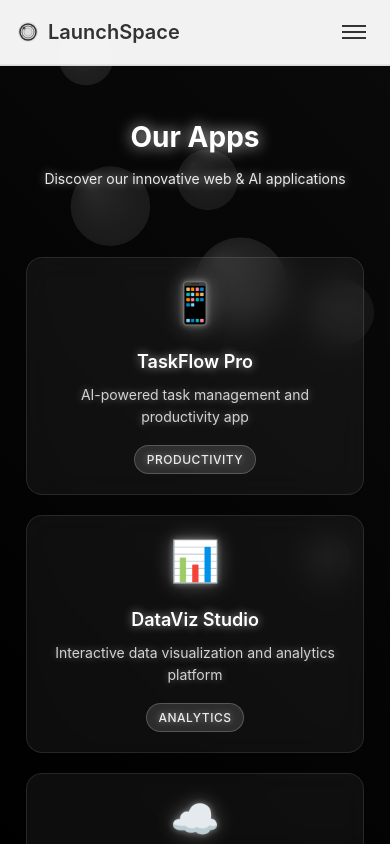
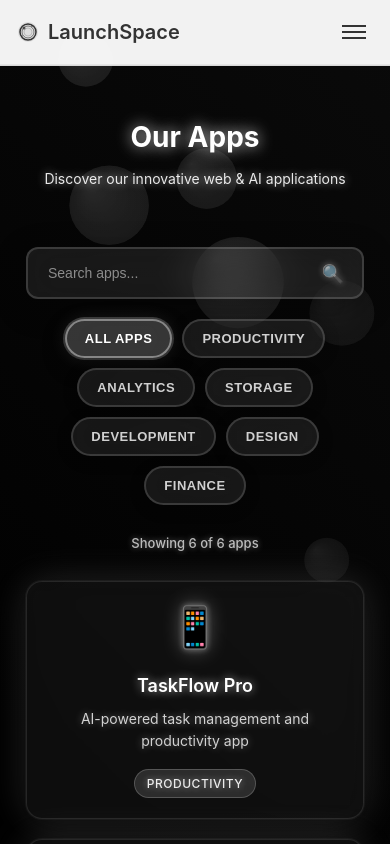
Before and after one commit to UzayPoyrza/LaunchSpace, a React (Create React App) app: page /apps in a window 390 px wide. Shown: the top 844 px of the page. Built offline with nearby package versions, Linux system fonts and the light colour scheme.

Commit message:
Add flashlight cursor effect, search and filter functionality for apps, and enhance styling for better responsiveness

```diff
--- a/src/App.css
+++ b/src/App.css
@@ -129,6 +129,32 @@ body::before {
 
 .App {
   min-height: 100vh;
+}
+
+/* Flashlight/Spotlight Cursor Effect */
+.flashlight-effect {
+  position: fixed;
+  width: 500px;
+  height: 500px;
+  background: radial-gradient(
+    circle,
+    rgba(255, 255, 255, 0.08) 0%,
+    rgba(255, 255, 255, 0.04) 20%,
+    rgba(255, 255, 255, 0.02) 40%,
+    rgba(255, 255, 255, 0.01) 60%,
+    transparent 80%
+  );
+  border-radius: 50%;
+  pointer-events: none;
+  z-index: 1;
+  mix-blend-mode: screen;
+}
+
+/* Hide flashlight on mobile */
+@media (max-width: 768px) {
+  .flashlight-effect {
+    display: none;
+  }
 }
 
 /* Navigation */
--- a/src/App.tsx
+++ b/src/App.tsx
@@ -7,12 +7,23 @@ import BubbleBackground from './BubbleBackground';
 
 function AppContent() {
   const [isMenuOpen, setIsMenuOpen] = useState(false);
+  const [mousePosition, setMousePosition] = useState({ x: 0, y: 0 });
   const location = useLocation();
   const isHomePage = location.pathname === '/';
 
   const toggleMenu = () => {
     setIsMenuOpen(!isMenuOpen);
   };
+
+  // Track mouse position for flashlight effect
+  useEffect(() => {
+    const handleMouseMove = (e: MouseEvent) => {
+      setMousePosition({ x: e.clientX, y: e.clientY });
+    };
+
+    window.addEventListener('mousemove', handleMouseMove);
+    return () => window.removeEventListener('mousemove', handleMouseMove);
+  }, []);
 
   // Close mobile menu when screen gets bigger
   useEffect(() => {
@@ -37,6 +48,15 @@ function AppContent() {
 
   return (
     <div className={`App ${isHomePage ? 'home-page' : ''}`}>
+      {/* Flashlight/Spotlight Cursor Effect */}
+      <div
+        className="flashlight-effect"
+        style={{
+          left: mousePosition.x - 250,
+          top: mousePosition.y - 250,
+        }}
+      />
+
       {/* Bubble Background for non-home pages */}
       {!isHomePage && <BubbleBackground />}
 
--- a/src/Apps.css
+++ b/src/Apps.css
@@ -27,10 +27,142 @@
   text-shadow: 0 0 10px rgba(255, 255, 255, 0.6);
 }
 
+/* Search and Filter Section */
+.search-filter-section {
+  max-width: 1200px;
+  margin: 0 auto 40px;
+  padding: 0 20px;
+}
+
+.search-container {
+  position: relative;
+  max-width: 500px;
+  margin: 0 auto 30px;
+}
+
+.search-input {
+  width: 100%;
+  padding: 18px 60px 18px 24px;
+  background: rgba(255, 255, 255, 0.08);
+  border: 2px solid rgba(255, 255, 255, 0.15);
+  border-radius: 16px;
+  color: white;
+  font-size: 16px;
+  backdrop-filter: blur(20px);
+  transition: all 0.3s ease;
+  box-shadow: 0 8px 32px rgba(0, 0, 0, 0.3);
+}
+
+.search-input::placeholder {
+  color: rgba(255, 255, 255, 0.5);
+}
+
+.search-input:focus {
+  outline: none;
+  background: rgba(255, 255, 255, 0.12);
+  border-color: rgba(255, 255, 255, 0.3);
+  box-shadow:
+    0 8px 32px rgba(0, 0, 0, 0.3),
+    0 0 0 4px rgba(255, 255, 255, 0.1);
+  transform: translateY(-2px);
+}
+
+.search-icon {
+  position: absolute;
+  right: 24px;
+  top: 50%;
+  transform: translateY(-50%);
+  font-size: 20px;
+  color: rgba(255, 255, 255, 0.6);
+  pointer-events: none;
+}
+
+.category-filters {
+  display: flex;
+  justify-content: center;
+  gap: 16px;
+  flex-wrap: wrap;
+}
+
+.category-filter-btn {
+  background: rgba(255, 255, 255, 0.08);
+  border: 2px solid rgba(255, 255, 255, 0.15);
+  color: rgba(255, 255, 255, 0.8);
+  padding: 12px 24px;
+  border-radius: 25px;
+  font-size: 14px;
+  font-weight: 600;
+  cursor: pointer;
+  transition: all 0.3s ease;
+  backdrop-filter: blur(20px);
+  box-shadow: 0 4px 16px rgba(0, 0, 0, 0.2);
+  text-transform: uppercase;
+  letter-spacing: 0.5px;
+}
+
+.category-filter-btn:hover {
+  background: rgba(255, 255, 255, 0.15);
+  border-color: rgba(255, 255, 255, 0.25);
+  transform: translateY(-3px);
+  box-shadow:
+    0 8px 25px rgba(0, 0, 0, 0.3),
+    0 0 0 2px rgba(255, 255, 255, 0.1);
+}
+
+.category-filter-btn.active {
+  background: rgba(255, 255, 255, 0.2);
+  border-color: rgba(255, 255, 255, 0.4);
+  color: white;
+  box-shadow:
+    0 8px 25px rgba(0, 0, 0, 0.3),
+    0 0 0 2px rgba(255, 255, 255, 0.2),
+    0 0 20px rgba(255, 255, 255, 0.1);
+}
+
+.results-info {
+  text-align: center;
+  margin-bottom: 30px;
+  color: rgba(255, 255, 255, 0.7);
+  font-size: 14px;
+  font-weight: 500;
+}
+
+.no-results {
+  text-align: center;
+  padding: 60px 20px;
+  color: rgba(255, 255, 255, 0.7);
+}
+
+.no-results p {
+  font-size: 18px;
+  margin-bottom: 20px;
+}
+
+.clear-filters-btn {
+  background: rgba(255, 255, 255, 0.1);
+  border: 2px solid rgba(255, 255, 255, 0.2);
+  color: white;
+  padding: 12px 24px;
+  border-radius: 12px;
+  font-size: 14px;
+  font-weight: 600;
+  cursor: pointer;
+  transition: all 0.3s ease;
+  backdrop-filter: blur(20px);
+  box-shadow: 0 4px 16px rgba(0, 0, 0, 0.2);
+}
+
+.clear-filters-btn:hover {
+  background: rgba(255, 255, 255, 0.2);
+  border-color: rgba(255, 255, 255, 0.3);
+  transform: translateY(-2px);
+  box-shadow: 0 8px 25px rgba(0, 0, 0, 0.3);
+}
+
 .apps-grid {
   display: grid;
-  grid-template-columns: repeat(auto-fit, minmax(320px, 1fr));
-  gap: 30px;
+  grid-template-columns: repeat(auto-fit, minmax(280px, 1fr));
+  gap: 25px;
   max-width: 1200px;
   margin: 0 auto;
   padding: 20px;
@@ -41,11 +173,15 @@
   backdrop-filter: blur(15px);
   border: 1px solid rgba(255, 255, 255, 0.1);
   border-radius: 16px;
-  padding: 30px;
+  padding: 25px;
   transition: all 0.3s ease;
   cursor: pointer;
   position: relative;
   overflow: hidden;
+  box-shadow:
+    0 8px 32px rgba(0, 0, 0, 0.3),
+    0 0 0 1px rgba(255, 255, 255, 0.05),
+    0 0 40px rgba(255, 255, 255, 0.15);
 }
 
 .app-card::before {
@@ -72,7 +208,11 @@
   transform: translateY(-8px);
   background: rgba(255, 255, 255, 0.08);
   border-color: rgba(255, 255, 255, 0.2);
-  box-shadow: 0 20px 40px rgba(0, 0, 0, 0.3);
+  box-shadow:
+    0 20px 40px rgba(0, 0, 0, 0.4),
+    0 0 0 1px rgba(255, 255, 255, 0.1),
+    0 0 50px rgba(255, 255, 255, 0.2),
+    0 0 80px rgba(255, 255, 255, 0.1);
 }
 
 .app-card:hover .app-logo,
@@ -153,6 +293,42 @@
     text-shadow: 0 0 10px rgba(255, 255, 255, 0.6);
   }
 
+  .search-filter-section {
+    margin-bottom: 30px;
+    padding: 0 10px;
+  }
+
+  .search-container {
+    max-width: 100%;
+    margin-bottom: 20px;
+  }
+
+  .search-input {
+    padding: 16px 50px 16px 20px;
+    font-size: 14px;
+    border-radius: 12px;
+  }
+
+  .search-icon {
+    right: 20px;
+    font-size: 18px;
+  }
+
+  .category-filters {
+    gap: 10px;
+  }
+
+  .category-filter-btn {
+    padding: 10px 18px;
+    font-size: 13px;
+    border-radius: 20px;
+  }
+
+  .results-info {
+    margin-bottom: 20px;
+    font-size: 13px;
+  }
+
   .apps-grid {
     grid-template-columns: 1fr;
     gap: 20px;
@@ -160,7 +336,7 @@
   }
 
   .app-card {
-    padding: 24px;
+    padding: 20px;
   }
 
   .app-icon {
@@ -171,6 +347,11 @@
     font-size: 20px;
     color: white;
     text-shadow: 0 0 10px rgba(255, 255, 255, 0.6);
+  }
+
+  .visit-btn {
+    padding: 12px 20px;
+    font-size: 13px;
   }
 }
 
--- a/src/Apps.tsx
+++ b/src/Apps.tsx
@@ -3,6 +3,8 @@ import './Apps.css';
 
 function Apps() {
   const [clickedApp, setClickedApp] = useState<number | null>(null);
+  const [searchTerm, setSearchTerm] = useState('');
+  const [selectedCategory, setSelectedCategory] = useState<string>('all');
 
   const apps = [
     {
@@ -31,8 +33,47 @@ function Apps() {
       category: "Storage",
       website: "https://cloudsync.launchspace.org",
       appStore: "https://apps.apple.com/app/cloudsync"
+    },
+    {
+      id: 4,
+      name: "CodeFlow",
+      description: "Advanced code editor with AI assistance",
+      logo: "💻",
+      category: "Development",
+      website: "https://codeflow.launchspace.org",
+      appStore: "https://apps.apple.com/app/codeflow"
+    },
+    {
+      id: 5,
+      name: "DesignHub",
+      description: "Collaborative design and prototyping tool",
+      logo: "🎨",
+      category: "Design",
+      website: "https://designhub.launchspace.org",
+      appStore: "https://apps.apple.com/app/designhub"
+    },
+    {
+      id: 6,
+      name: "FinanceTracker",
+      description: "Personal finance management and budgeting",
+      logo: "💰",
+      category: "Finance",
+      website: "https://financetracker.launchspace.org",
+      appStore: "https://apps.apple.com/app/financetracker"
     }
   ];
+
+  // Get unique categories
+  const categories = ['all', ...Array.from(new Set(apps.map(app => app.category)))];
+
+  // Filter apps based on search term and category
+  const filteredApps = apps.filter(app => {
+    const matchesSearch = app.name.toLowerCase().includes(searchTerm.toLowerCase()) ||
+                         app.description.toLowerCase().includes(searchTerm.toLowerCase()) ||
+                         app.category.toLowerCase().includes(searchTerm.toLowerCase());
+    const matchesCategory = selectedCategory === 'all' || app.category === selectedCategory;
+    return matchesSearch && matchesCategory;
+  });
 
   const handleAppClick = (appId: number) => {
     if (window.innerWidth <= 768) {
@@ -81,8 +122,39 @@ function Apps() {
         <p>Discover our innovative web & AI applications</p>
       </div>
 
+      {/* Search and Filter Section */}
+      <div className="search-filter-section">
+        <div className="search-container">
+          <input
+            type="text"
+            placeholder="Search apps..."
+            value={searchTerm}
+            onChange={(e) => setSearchTerm(e.target.value)}
+            className="search-input"
+          />
+          <span className="search-icon">🔍</span>
+        </div>
+
+        <div className="category-filters">
+          {categories.map(category => (
+            <button
+              key={category}
+              className={`category-filter-btn ${selectedCategory === category ? 'active' : ''}`}
+              onClick={() => setSelectedCategory(category)}
+            >
+              {category === 'all' ? 'All Apps' : category}
+            </button>
+          ))}
+        </div>
+      </div>
+
+      {/* Results Count */}
+      <div className="results-info">
+        <p>Showing {filteredApps.length} of {apps.length} apps</p>
+      </div>
+
       <div className="apps-grid">
-        {apps.map((app) => (
+        {filteredApps.map((app) => (
           <div
             key={app.id}
             className={`app-card ${clickedApp === app.id ? 'clicked' : ''}`}
@@ -139,6 +211,22 @@ function Apps() {
           </div>
         ))}
       </div>
+
+      {/* No Results Message */}
+      {filteredApps.length === 0 && (
+        <div className="no-results">
+          <p>No apps found matching your search criteria.</p>
+          <button
+            className="clear-filters-btn"
+            onClick={() => {
+              setSearchTerm('');
+              setSelectedCategory('all');
+            }}
+          >
+            Clear Filters
+          </button>
+        </div>
+      )}
     </div>
   );
 }
```
